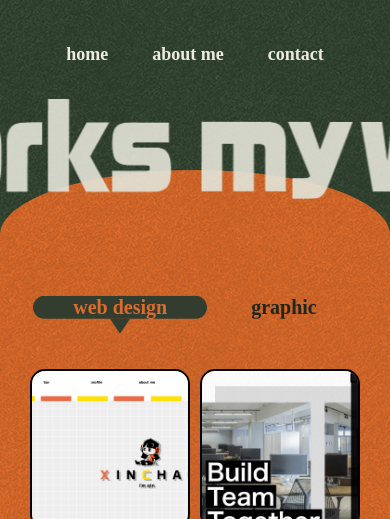
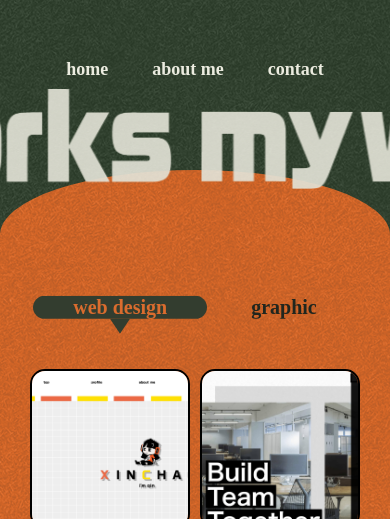
Before and after one commit to qin106/portofilo_qin, a plain HTML site: page works.html in a window 390 px wide. Shown: the top 519 px of the page. Drawn offline with nearby package versions, Linux system fonts and the light colour scheme.

Commit message:
Update works.css

```diff
--- a/works/works.css
+++ b/works/works.css
@@ -19,14 +19,14 @@ header{
   .menu li{
 		position: relative;
 		margin-right: 40px!important;
-		margin-top: 10px!important;
+		margin-top: 40px!important;
   }
   .menu li:last-child { margin-right: 0px!important; /* Loại bỏ khoảng cách phải của mục cuối cùng */}
   .loopSlide ul li img {
     height: 100px!important;
   }
   .loopSlide {
-    margin-top: -60px!important;
+    margin-top: -100px!important;
   }
   main{
     margin-top: -530px!important;
```
